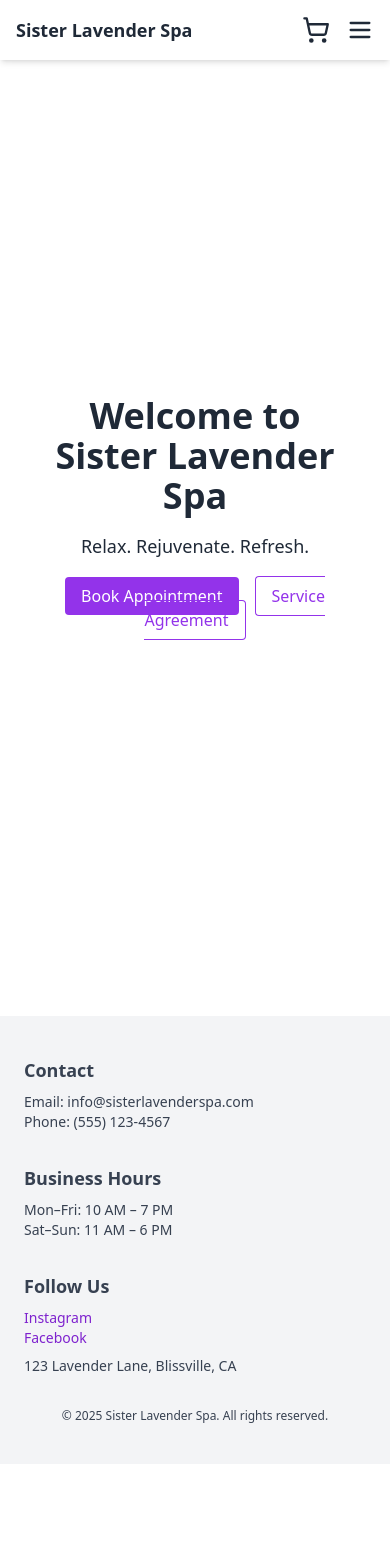
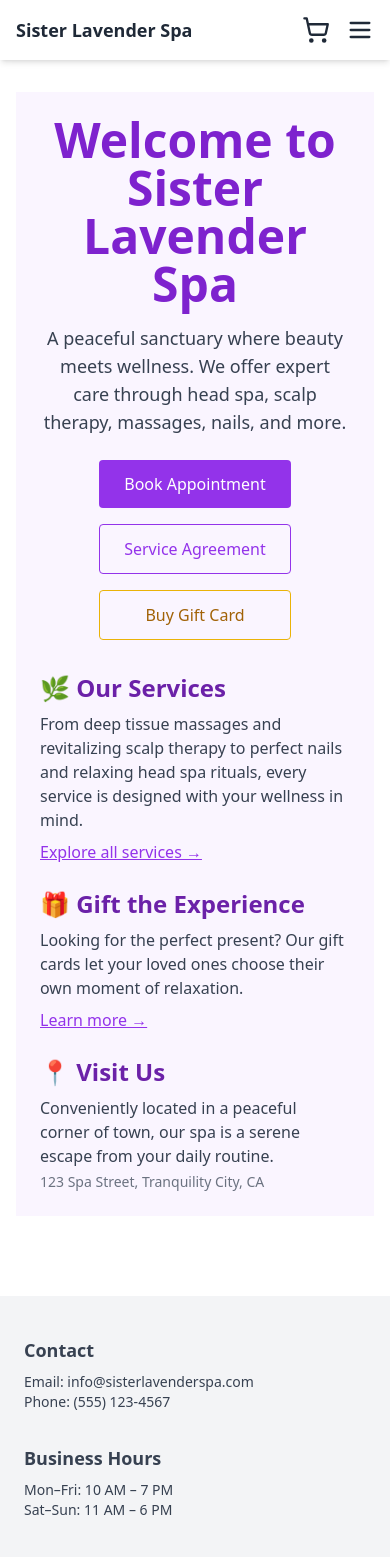
Before and after one commit to suhelalam/sister-lavender-spa, a Next.js app: page / in a window 390 px wide. Shown: the top 1557 px of the page. Before the commit the page ends 1464 px from the top, so only its background shows below. Built offline with nearby package versions, Linux system fonts and the light colour scheme.

Commit message:
cosmetic changes

```diff
--- a/components/Layout.js
+++ b/components/Layout.js
@@ -32,12 +32,15 @@ export default function Layout({ children }) {
                 key={href}
                 href={href}
                 className={`hover:text-purple-600 transition font-medium ${
-                  pathname.startsWith(href) ? 'text-purple-600 underline underline-offset-4' : ''
+                  (href === '/' ? pathname === '/' : pathname.startsWith(href))
+                    ? 'text-purple-600 underline underline-offset-4'
+                    : ''
                 }`}
               >
                 {label}
               </Link>
             ))}
+
           </nav>
 
           {/* Desktop Book Now + Cart */}
--- a/pages/gift-card.js
+++ b/pages/gift-card.js
@@ -1,8 +1,21 @@
 export default function GiftCard() {
   return (
-    <main className="p-6">
-      <h1 className="text-3xl font-bold mb-4">Gift Cards</h1>
-      <p>Share the gift of relaxation. Purchase a gift card for someone special.</p>
+    <main className="max-w-3xl mx-auto px-6 py-12 text-center">
+      <h1 className="text-4xl font-bold text-purple-700 mb-6">Give the Gift of Relaxation</h1>
+      <p className="text-gray-700 text-lg mb-4">
+        Whether it's a birthday, anniversary, or just because — treat your loved ones to a moment of peace and pampering.
+      </p>
+      <p className="text-gray-700 text-lg mb-8">
+        Our gift cards can be used for any of our spa services and are the perfect way to show you care.
+      </p>
+      <a
+        href="https://app.squareup.com/gift/MLANN7A68QX2Y/order"
+        target="_blank"
+        rel="noopener noreferrer"
+        className="inline-block bg-purple-600 text-white text-lg font-medium px-8 py-3 rounded-lg shadow-md hover:bg-purple-700 transition"
+      >
+        Buy Gift Card Now
+      </a>
     </main>
   );
 }
--- a/pages/index.js
+++ b/pages/index.js
@@ -2,22 +2,75 @@ import Link from 'next/link';
 
 export default function Home() {
   return (
-    <div className="min-h-screen flex flex-col items-center justify-center text-center p-6">
-      <h1 className="text-4xl font-bold mb-4">Welcome to Sister Lavender Spa</h1>
-      <p className="text-lg">Relax. Rejuvenate. Refresh.</p>
-      <div className="mt-6 space-x-4">
+    <div className="min-h-screen flex flex-col items-center justify-center text-center p-6 bg-purple-50">
+      <h1 className="text-5xl font-bold mb-4 text-purple-700">
+        Welcome to Sister Lavender Spa
+      </h1>
+      <p className="text-lg text-gray-700 mb-6 max-w-xl">
+        A peaceful sanctuary where beauty meets wellness. We offer expert care through head spa, scalp therapy, massages, nails, and more.
+      </p>
+
+      <div className="flex flex-col sm:flex-row sm:space-x-4 space-y-4 sm:space-y-0 mb-8">
         <Link
           href="/booking"
-          className="px-4 py-2 bg-purple-600 text-white rounded hover:bg-purple-700"
+          className="px-6 py-3 bg-purple-600 text-white rounded hover:bg-purple-700 transition"
         >
           Book Appointment
         </Link>
         <Link
           href="/service-agreement"
-          className="px-4 py-2 border border-purple-600 text-purple-600 rounded hover:bg-purple-100"
+          className="px-6 py-3 border border-purple-600 text-purple-600 rounded hover:bg-purple-100 transition"
         >
           Service Agreement
         </Link>
+        <Link
+          href="/gift-card"
+          className="px-6 py-3 border border-yellow-500 text-yellow-700 rounded hover:bg-yellow-100 transition"
+        >
+          Buy Gift Card
+        </Link>
+      </div>
+
+      <div className="text-left max-w-2xl space-y-6">
+        <section>
+          <h2 className="text-2xl font-semibold text-purple-800 mb-2">
+            🌿 Our Services
+          </h2>
+          <p className="text-gray-700">
+            From deep tissue massages and revitalizing scalp therapy to perfect nails and relaxing head spa rituals, every service is designed with your wellness in mind.
+          </p>
+          <Link
+            href="/all-services"
+            className="text-purple-600 underline hover:text-purple-800 inline-block mt-2"
+          >
+            Explore all services →
+          </Link>
+        </section>
+
+        <section>
+          <h2 className="text-2xl font-semibold text-purple-800 mb-2">
+            🎁 Gift the Experience
+          </h2>
+          <p className="text-gray-700">
+            Looking for the perfect present? Our gift cards let your loved ones choose their own moment of relaxation.
+          </p>
+          <Link
+            href="/gift-card"
+            className="text-purple-600 underline hover:text-purple-800 inline-block mt-2"
+          >
+            Learn more →
+          </Link>
+        </section>
+
+        <section>
+          <h2 className="text-2xl font-semibold text-purple-800 mb-2">
+            📍 Visit Us
+          </h2>
+          <p className="text-gray-700">
+            Conveniently located in a peaceful corner of town, our spa is a serene escape from your daily routine.
+          </p>
+          <p className="text-sm text-gray-500 mt-1">123 Spa Street, Tranquility City, CA</p>
+        </section>
       </div>
     </div>
   );
--- a/pages/our-policy.js
+++ b/pages/our-policy.js
@@ -1,11 +1,33 @@
 export default function OurPolicy() {
   return (
-    <main className="p-6">
-      <h1 className="text-3xl font-bold mb-4">Spa Policies</h1>
-      <ul className="list-disc list-inside">
-        <li>Please arrive 10 minutes early.</li>
-        <li>24-hour cancellation policy applies.</li>
-        <li>Late arrivals may reduce your service time.</li>
+    <main className="max-w-3xl mx-auto px-6 py-10">
+      <h1 className="text-4xl font-bold text-purple-700 mb-6">Our Spa Policies</h1>
+      <p className="text-gray-700 mb-6">
+        To ensure a serene experience for all our guests and maintain a safe and professional environment, we kindly ask that you review and respect the following policies:
+      </p>
+
+      <ul className="list-disc list-inside text-gray-800 space-y-3">
+        <li><strong>Arrival Time:</strong> Please arrive at least 10 minutes before your appointment to allow time for check-in and preparation.</li>
+
+        <li><strong>Late Arrivals:</strong> Arriving more than 10 minutes late may result in a shortened service or rescheduling to avoid delays for the next guest.</li>
+
+        <li><strong>Cancellation Policy:</strong> We require at least 24 hours' notice to cancel or reschedule an appointment. No-shows or late cancellations may be subject to a cancellation fee.</li>
+
+        <li><strong>Health Conditions:</strong> Please inform us of any medical conditions, allergies, or injuries that may affect your treatment. This ensures your comfort and safety during services like massages or scalp treatments.</li>
+
+        <li><strong>Head Spa & Scalp Treatments:</strong> Please arrive with dry, unstyled hair. Avoid applying heavy products beforehand to ensure the best results.</li>
+
+        <li><strong>Body Massage:</strong> Our massages are therapeutic and professional. Improper behavior or requests will result in immediate termination of service.</li>
+
+        <li><strong>Nail Services:</strong> We do not remove acrylics or hard gels not applied at our spa. Please inform us in advance if removal is needed. Damaged natural nails may require special treatment.</li>
+
+        <li><strong>Pedicures:</strong> We recommend wearing open-toed footwear to allow polish to dry completely. Please inform your technician of any foot conditions beforehand.</li>
+
+        <li><strong>Gratuities:</strong> Tips are greatly appreciated and can be given in cash or added to your total at checkout.</li>
+
+        <li><strong>Children & Guests:</strong> To maintain a calm environment, only guests receiving services are permitted in treatment areas. Children under 12 must be supervised at all times.</li>
+
+        <li><strong>Gift Cards:</strong> Gift cards are non-refundable and must be presented at the time of service. Lost cards cannot be replaced without proof of purchase.</li>
       </ul>
     </main>
   );
```
